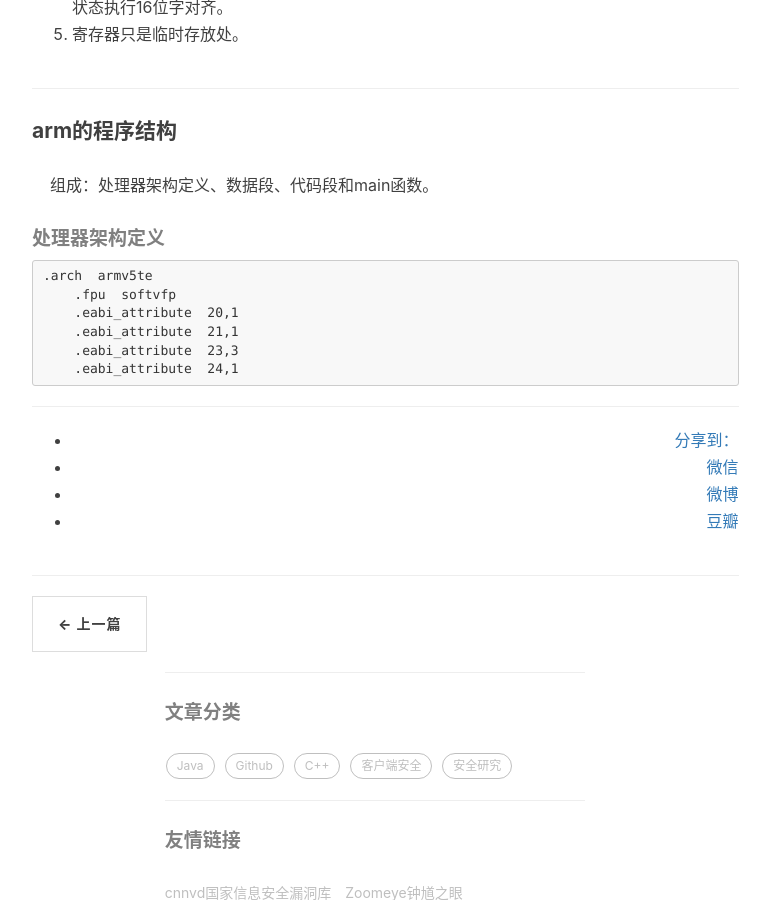
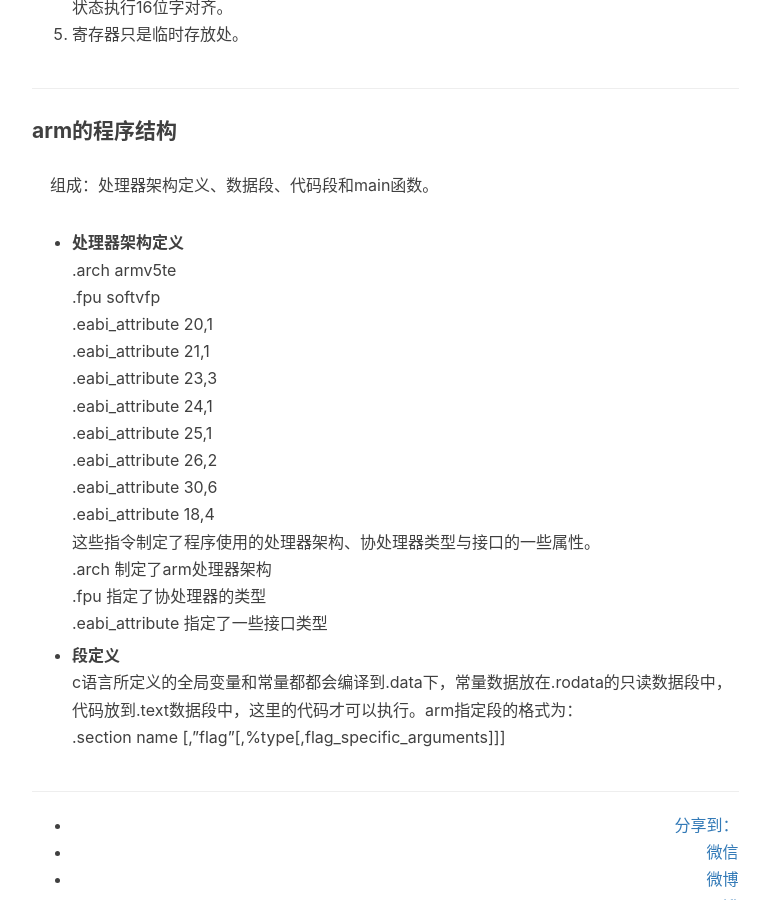
Before and after one commit to yangrz/blog, a Jekyll site: the page built from _posts/2017-01-16-androidSecurity.markdown, in a window 1280 px wide and 900 px high, scrolled down 1651 px. Shown: the whole window, without its empty margins (233-1003 px from the left). Built offline with Jekyll 4.4.1, drawn with Linux system fonts in a browser that asks for light colours; nearby versions of some CDN libraries; comment, search, counter and statistics services are not loaded.

Commit message:
2017-02-17

```diff
--- a/_posts/2017-01-16-androidSecurity.markdown
+++ b/_posts/2017-01-16-androidSecurity.markdown
@@ -45,10 +45,22 @@ tags:
 
 #### arm的程序结构
 &nbsp;&nbsp;&nbsp;&nbsp;组成：处理器架构定义、数据段、代码段和main函数。
-##### 处理器架构定义
+* __处理器架构定义__
 	.arch  armv5te
         .fpu  softvfp
         .eabi_attribute  20,1
         .eabi_attribute  21,1
         .eabi_attribute  23,3
         .eabi_attribute  24,1
+        .eabi_attribute  25,1
+        .eabi_attribute  26,2
+        .eabi_attribute  30,6
+        .eabi_attribute  18,4
+这些指令制定了程序使用的处理器架构、协处理器类型与接口的一些属性。
+.arch 制定了arm处理器架构
+.fpu 指定了协处理器的类型
+.eabi_attribute 指定了一些接口类型
+
+* __段定义__
+c语言所定义的全局变量和常量都都会编译到.data下，常量数据放在.rodata的只读数据段中，代码放到.text数据段中，这里的代码才可以执行。arm指定段的格式为：
+.section name \[,"flag"\[,%type\[,flag_specific_arguments\]\]\]
```
